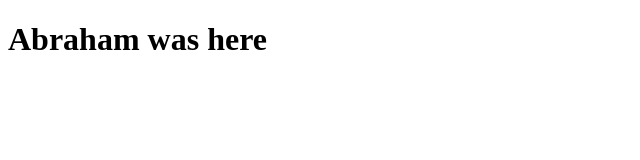
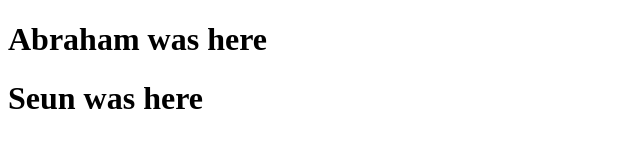
Before and after one commit to abrahamajibode1/group-assessment-2, a plain HTML site: page index.html in a window 1280 px wide. Shown: the whole page, without its empty margins (0-640 px from the left). Drawn offline with Linux system fonts and the light colour scheme.

Commit message:
Update index.html

```diff
--- a/index.html
+++ b/index.html
@@ -8,5 +8,7 @@
 <body>
     <!--ABRAHAM-->
     <h1>Abraham was here</h1>
+    <!--SEUN-->
+    <h1>Seun was here</h1>
 </body>
 </html>
```
